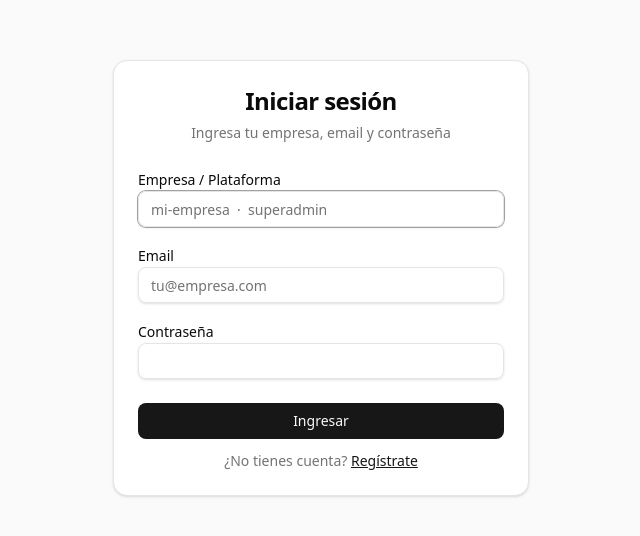
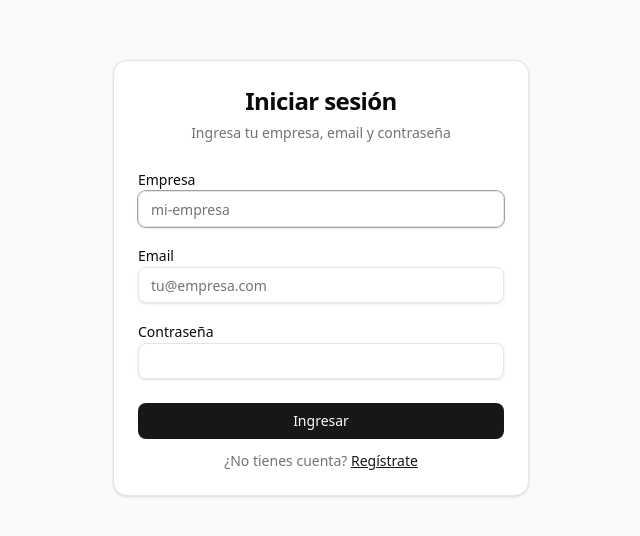
Before and after one commit to JorgeZavalaO/mini-crm, a Next.js app: page /login in a window 1280 px wide. Shown: the part 122-658 px from the top of the page, without its empty margins (319-959 px from the left). Built offline with nearby package versions, Linux system fonts and the light colour scheme.

Commit message:
feat: actualizar etiquetas y marcadores de entrada en la página de inicio de sesión

```diff
--- a/app/(auth)/login/page.tsx
+++ b/app/(auth)/login/page.tsx
@@ -35,12 +35,12 @@ export default function LoginPage() {
           )}
 
           <div className="space-y-2">
-            <Label htmlFor="slug">Empresa / Plataforma</Label>
+            <Label htmlFor="slug">Empresa</Label>
             <Input
               id="slug"
               name="slug"
               type="text"
-              placeholder="mi-empresa  ·  superadmin"
+              placeholder="mi-empresa"
               required
               autoComplete="organization"
               autoFocus
```
